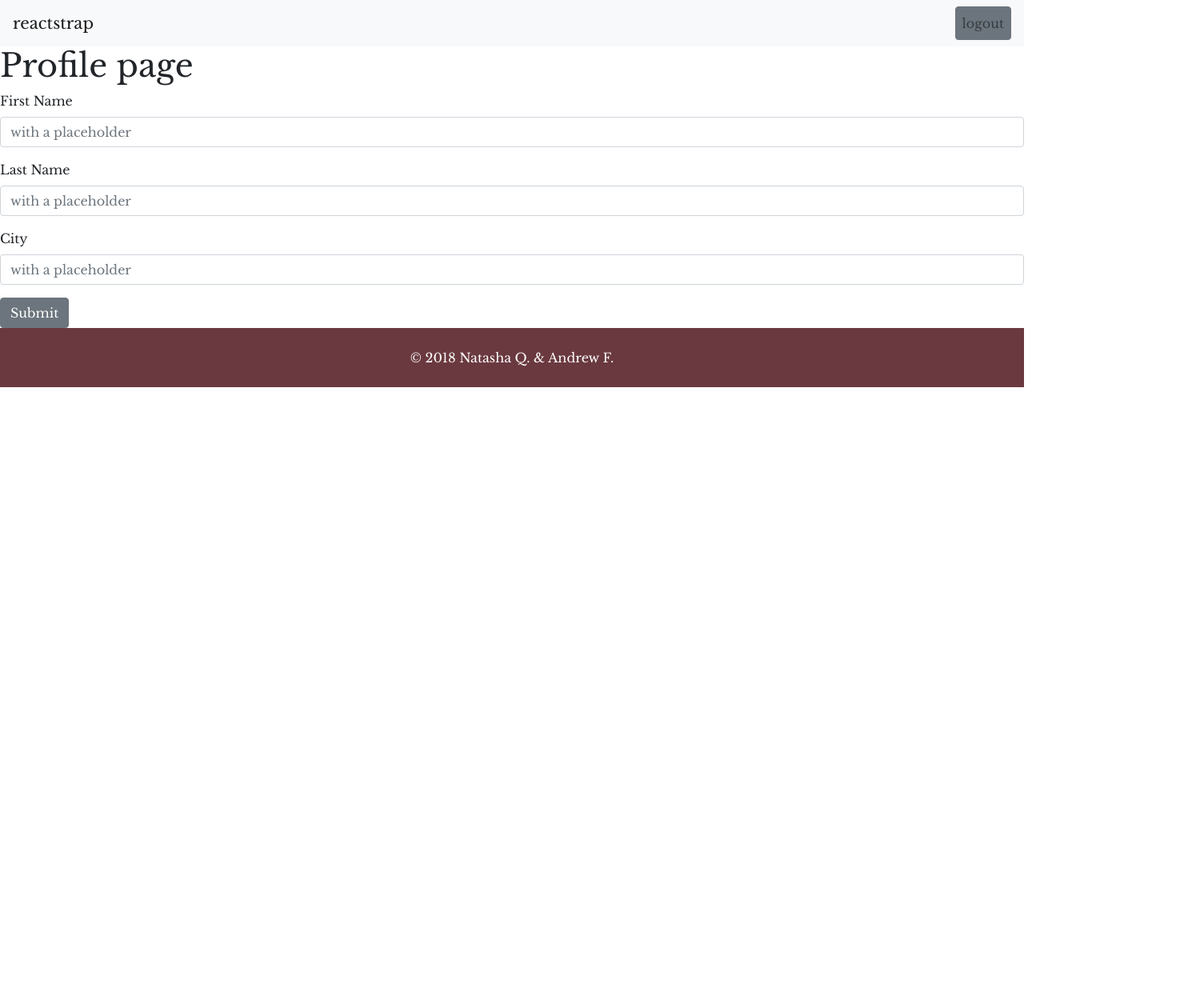
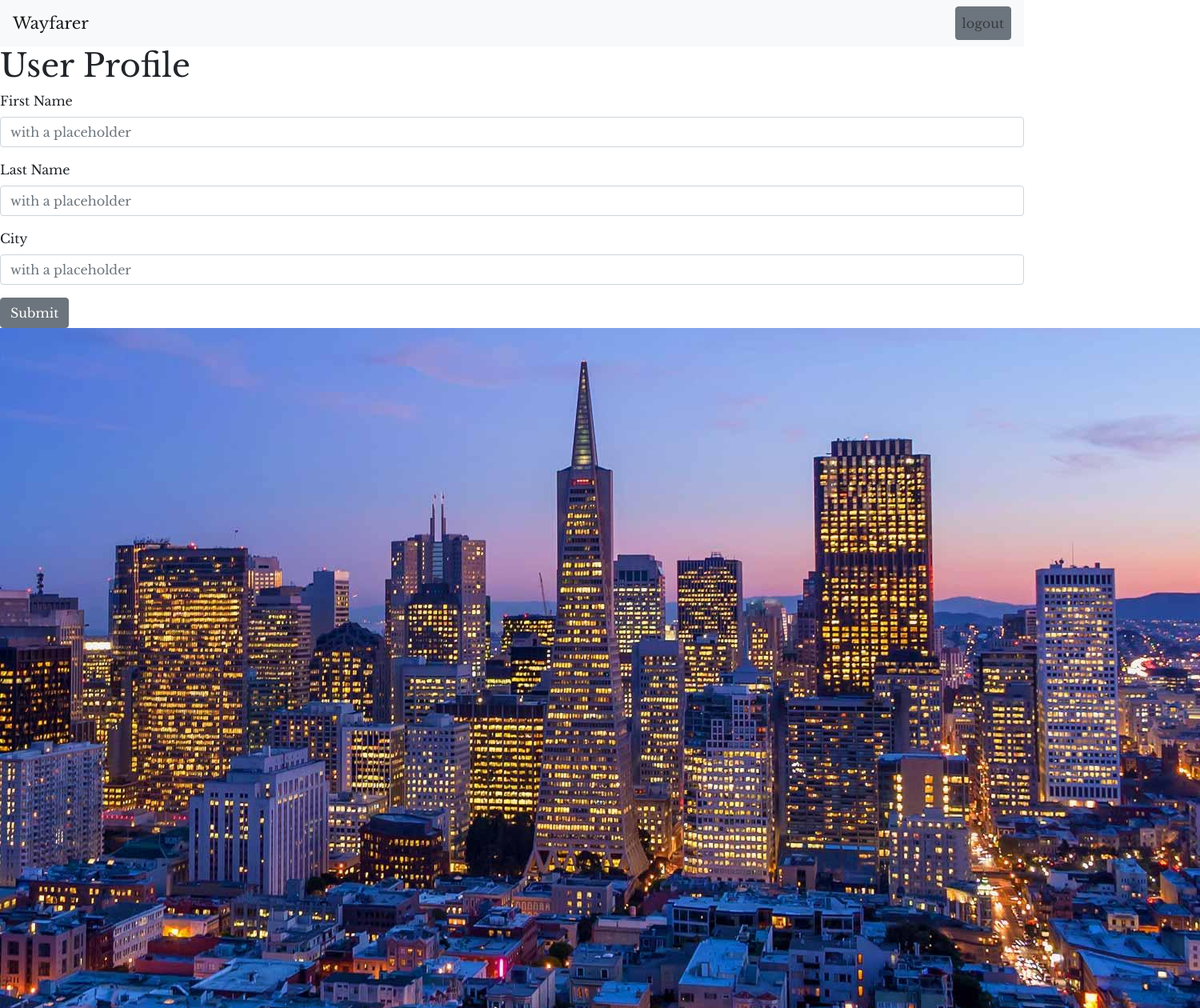
Before and after one commit to natashaquijano/project-wayfarer, a React (Create React App) app in the folder client/: page /profile/1 in a window 1280 px wide. Shown: the top 1260 px of the page at 80% size, 1500 px wide, since content can reach past the window. Before the commit the page ends 800 px from the top, so only its background shows below. Built offline with nearby package versions, Linux system fonts and the light colour scheme; no server answers; sample sign-in values are in the browser's storage.

Commit message:
git final renders before presentation - image upload navbar name change

```diff
--- a/client/src/components/NavBar/index.js
+++ b/client/src/components/NavBar/index.js
@@ -37,7 +37,7 @@ export default class NavBar extends React.Component {
         return (
             <div>
                 <Navbar color="light" light expand="md">
-                    <NavbarBrand href="/">reactstrap</NavbarBrand>
+                    <NavbarBrand href="/">Wayfarer</NavbarBrand>
                     <NavbarToggler onClick={this.toggle} />
                     <Collapse isOpen={this.state.isOpen} navbar>
                         <Nav className="ml-auto" navbar>
--- a/client/src/pages/Profile.js
+++ b/client/src/pages/Profile.js
@@ -4,6 +4,7 @@ import NavBar from '../components/NavBar';
 import { Button, Form, FormGroup, Label, Input } from 'reactstrap';
 import Loader from 'react-loader-spinner';
 import Footer from '../components/Footer/Footer';
+import Photo from '../components/Images/SF.jpg';
 
 class Profile extends Component {
     state = {
@@ -67,7 +68,7 @@ class Profile extends Component {
         return (
             <div>
                 <NavBar history={this.props.history} />
-                <h1>Profile page</h1>
+                <h1>User Profile</h1>
                 <h1>{createdOn}</h1>
                 <Form>
                     <FormGroup>
@@ -85,6 +86,8 @@ class Profile extends Component {
                     <Button onClick={this.handleClick}> Submit</Button>
                 </Form>
 
+                <img src={Photo} />
+
                 <Footer />
 
             </div>
```
Also changed, not shown: client/src/components/Images/SF.jpg (added).
